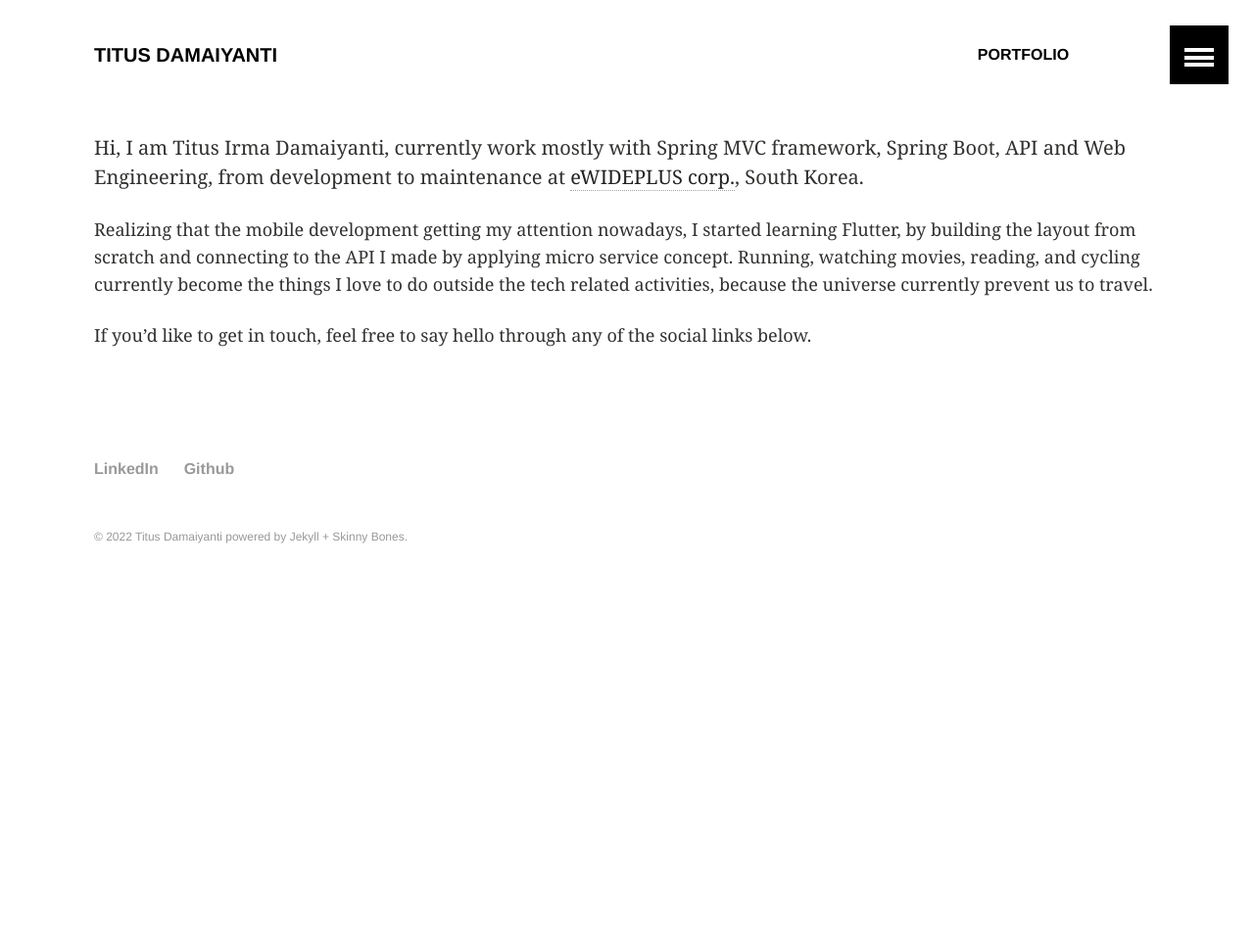
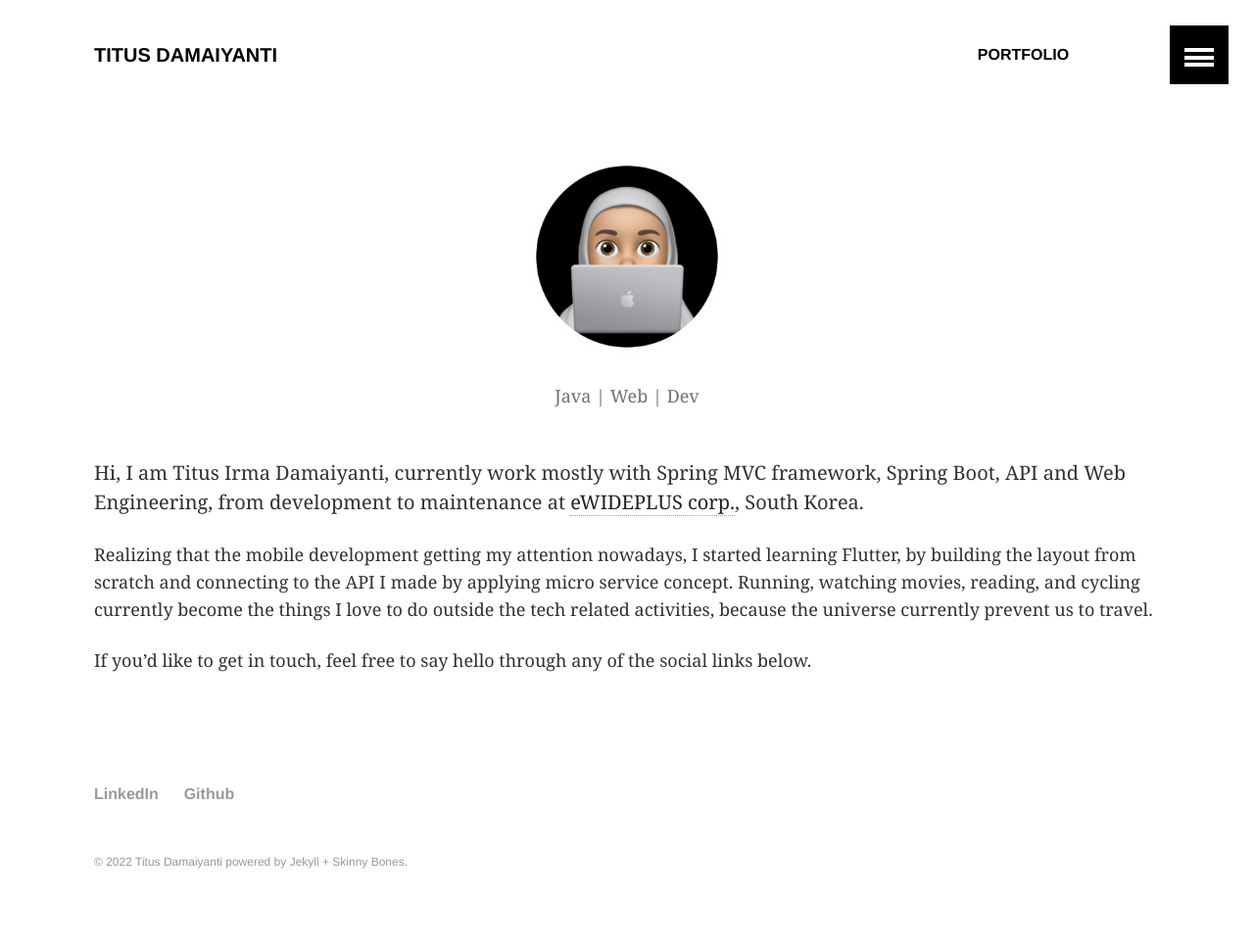
Before and after one commit to tituchio/tituchio.github.io, a Jekyll site: the page built from index.md, in a window 1280 px wide. Shown: the whole page at 98% size. Built offline with Jekyll 4.4.1, drawn with Linux system fonts in a browser that asks for light colours; before the commit the page ends 900 px from its top, so only the background shows below that.

Commit message:
update layout include hero

```diff
--- /dev/null
+++ b/_includes/hero.html
@@ -0,0 +1,20 @@
+<div class="wrapper-normal">
+    <div class="header-home">
+        <div>
+            <img class="selfie" alt="Titus" src="{{ site.url }}/images/bio_photo.png">
+        </div>
+        <!--<div class="social-links">
+            <a class="social" href="mailto:tituchio@gmail.com">
+                <i class="fa fa-envelope">
+                </i>
+            </a>
+            <a class="social" href="http://linkedin.com/in/titusid">
+                <i class="fa fa-linkedin">
+                </i>
+            </a>
+        </div>-->
+        <p class="description">Java | Web | Dev</p>
+
+    </div>
+
+</div>
--- a/_layouts/default.html
+++ b/_layouts/default.html
@@ -33,6 +33,7 @@
     {% include browser-upgrade.html %}
     {% include header.html %}
     {% include navigation-sliding.html %}
+    {% if page.url == "/" %} {% include hero.html %} {% endif %}
 
     <div id="page-wrapper">
       {{ content }}
--- a/_sass/_layout.scss
+++ b/_sass/_layout.scss
@@ -136,6 +136,41 @@
 	&.slide {
 		@include transform(translate(-60rem,0));
 	}
+}
+
+/*
+   Hero / Header
+   ========================================================================== */
+
+   .header-home{
+	display: block;
+	margin: 50px auto;
+	text-align: center;
+	position: relative;
+	z-index: 1;
+}
+
+.selfie {
+	width: 200px;
+    margin-bottom: 25px;
+    border-radius: 100%;
+    box-shadow: 0;
+    opacity: 1;
+}
+
+.header-home > .description {
+	font-size: 18px;
+	color:  #71716f;
+	font-family: Georgia, 'Times New Roman', Times, serif;
+	margin: 3px;
+}
+
+.social-links a {
+	text-decoration:none;
+}
+
+.social-links i {
+	transition: none;
 }
 
 /*
```
Also changed, not shown: _posts/2019-06-15-hancook.md (+2 -2 lines), images/bio_photo.png (added).
